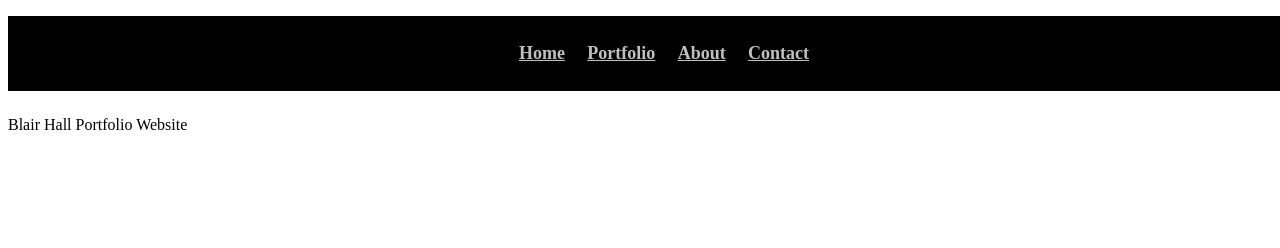
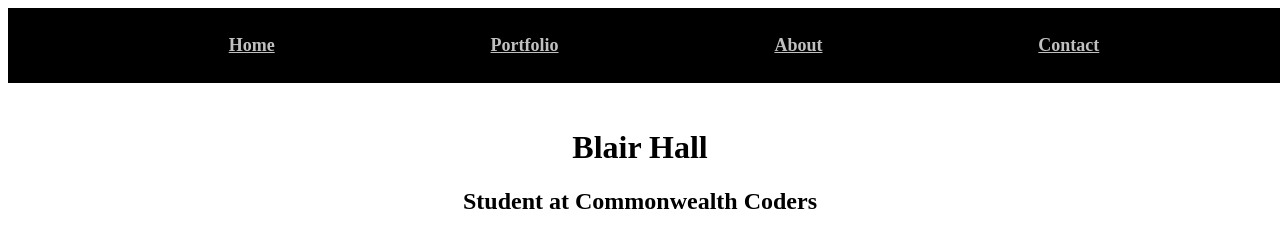
Before and after one commit to B-Hall1/B-Hall1.github.io, a plain HTML site: page index.html in a window 1280 px wide. Drawn offline with Linux system fonts and the light colour scheme.

Commit message:
Edited style.css, about.html, index.html

```diff
--- a/index.html
+++ b/index.html
@@ -53,11 +53,12 @@
         <a href="contact.html">Contact</a>
         </div>
         </nav>
-
-<div class="pagetext">
-    <p>Blair Hall Portfolio Website</p>
+<header>
+<div class="homepage">
+    <h1>Blair Hall</h1>
+    <h2>Student at Commonwealth Coders</h2>
 </div>
-
+</header>
 </body>
 
 </html>
--- a/style.css
+++ b/style.css
@@ -1,3 +1,5 @@
+@import url('https://fonts.googleapis.com/css2?family=Lato:wght@400;700&display=swap');
+
 #navbar{
     position: fixed;
     width: 100%;
@@ -8,7 +10,7 @@
     #navbar .container{
     display: flex;
     align-items: center;
-    justify-content: center;
+    justify-content: space-evenly;
     /* z-index: 1; */
     }
 
@@ -39,7 +41,13 @@
 
     body .pagetext p {
         padding-top: 100px;
+        font-family: 'Lato', sans-serif;
         /* font-size:500% */
+    }
+
+    .homepage {
+        padding-top: 100px;
+        text-align: center;
     }
 
     /* p {
```
Also changed, not shown: about.html (+1 -1 lines).
